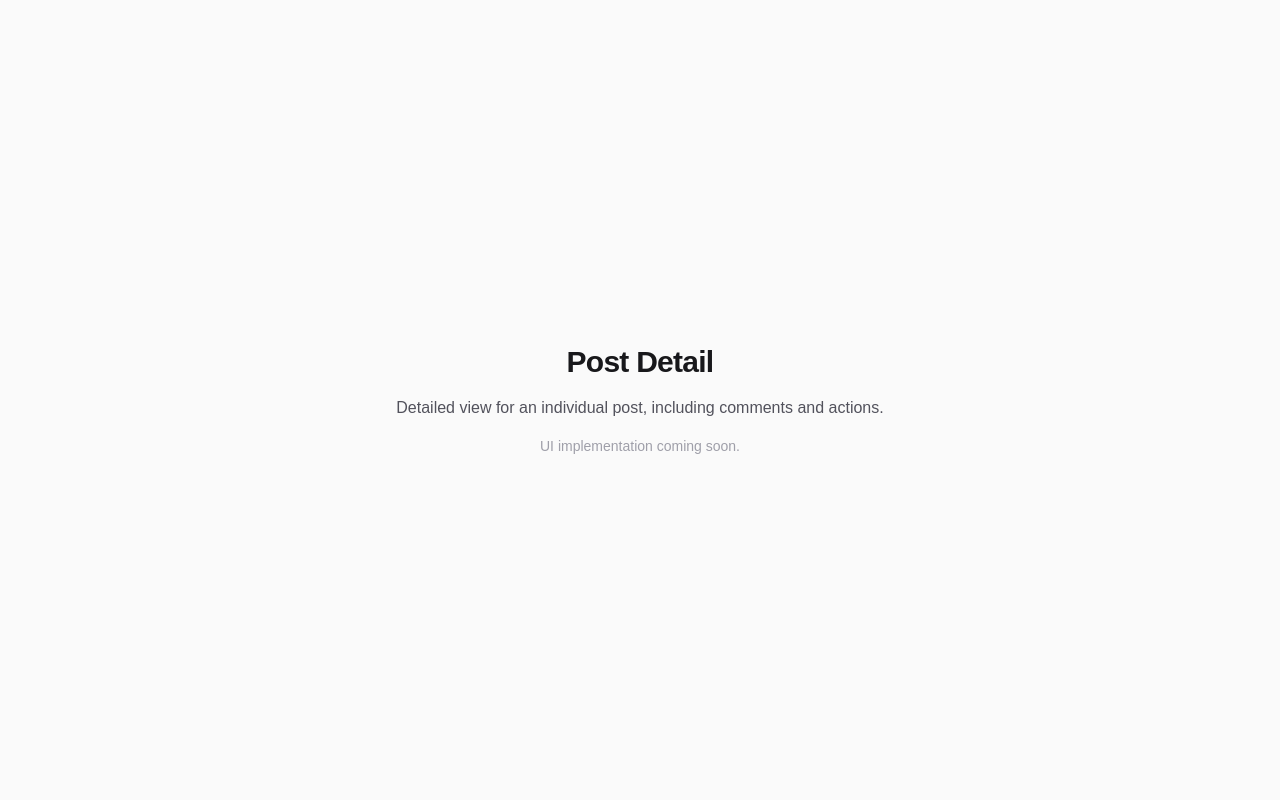
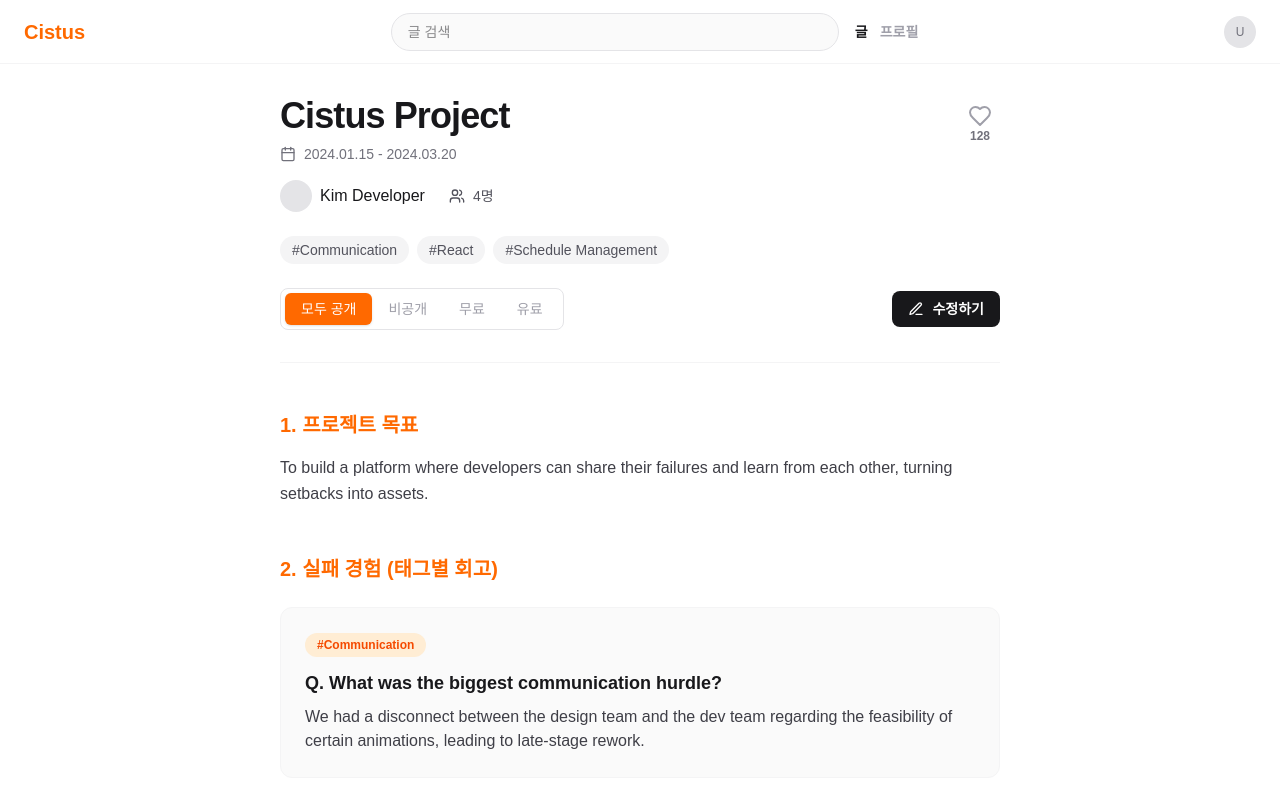
Before and after one commit to yee2know/BACKSTEP_FE, a Next.js app: page /post-detail in a window 1280 px wide. Shown: the top 800 px of the page. Built offline with nearby package versions, Linux system fonts and the light colour scheme.

Commit message:
feat: 상세페이지 만들기

```diff
--- a/app/post-detail/page.tsx
+++ b/app/post-detail/page.tsx
@@ -1,10 +1,249 @@
-import { PageScaffold } from "../_components/PageScaffold";
+"use client";
+
+import { useState } from "react";
+import { Navbar } from "../_components/Navbar";
 
 export default function PostDetailPage() {
+  // Mock Data
+  const post = {
+    title: "Cistus Project",
+    duration: "2024.01.15 - 2024.03.20",
+    likes: 128,
+    author: "Kim Developer",
+    teamSize: 4,
+    tags: ["Communication", "React", "Schedule Management"],
+    visibility: "public", // public, private, free, paid
+    goal: "To build a platform where developers can share their failures and learn from each other, turning setbacks into assets.",
+    failures: [
+      {
+        tag: "Communication",
+        question: "What was the biggest communication hurdle?",
+        answer:
+          "We had a disconnect between the design team and the dev team regarding the feasibility of certain animations, leading to late-stage rework.",
+      },
+      {
+        tag: "React",
+        question: "What technical challenges did you face with React?",
+        answer:
+          "Managing complex global state without a proper library initially caused prop drilling hell. We had to refactor to use Zustand mid-project.",
+      },
+      {
+        tag: "Schedule Management",
+        question: "How did the schedule slip?",
+        answer:
+          "We underestimated the time required for QA and bug fixing, resulting in a 2-week delay in the final launch.",
+      },
+    ],
+    lessons:
+      "We learned that early communication between designers and developers is crucial. Also, setting up a solid state management strategy from day one saves a lot of time. Buffer time for QA is not optional.",
+  };
+
+  const visibilityOptions = [
+    { id: "public", label: "모두 공개" },
+    { id: "private", label: "비공개" },
+    { id: "free", label: "무료" },
+    { id: "paid", label: "유료" },
+  ];
+
   return (
-    <PageScaffold
-      title="Post Detail"
-      description="Detailed view for an individual post, including comments and actions."
-    />
+    <div className="min-h-screen bg-white text-zinc-900">
+      <Navbar />
+
+      <main className="mx-auto max-w-3xl px-6 pt-24 pb-20">
+        {/* Header Section */}
+        <header className="mb-12 border-b border-zinc-100 pb-8">
+          {/* Row 1: Title, Duration, Like */}
+          <div className="mb-4 flex items-start justify-between">
+            <div>
+              <h1 className="text-3xl font-extrabold tracking-tight text-zinc-900 sm:text-4xl">
+                {post.title}
+              </h1>
+              <div className="mt-2 flex items-center gap-2 text-sm text-zinc-500">
+                <CalendarIcon className="h-4 w-4" />
+                <span>{post.duration}</span>
+              </div>
+            </div>
+            <div className="flex flex-col items-center gap-1">
+              <button className="group flex flex-col items-center justify-center rounded-full p-2 transition-colors hover:bg-orange-50">
+                <HeartIcon className="h-6 w-6 text-zinc-400 transition-colors group-hover:text-orange-500" />
+                <span className="text-xs font-bold text-zinc-500 group-hover:text-orange-500">
+                  {post.likes}
+                </span>
+              </button>
+            </div>
+          </div>
+
+          {/* Row 2: Author, Team Size */}
+          <div className="mb-6 flex items-center gap-6">
+            <div className="flex items-center gap-2">
+              <div className="h-8 w-8 rounded-full bg-zinc-200" />{" "}
+              {/* Placeholder Avatar */}
+              <span className="font-medium text-zinc-900">{post.author}</span>
+            </div>
+            <div className="flex items-center gap-2 text-zinc-600">
+              <UsersIcon className="h-4 w-4" />
+              <span className="text-sm">{post.teamSize}명</span>
+            </div>
+          </div>
+
+          {/* Row 3: Tags */}
+          <div className="mb-6">
+            <div className="flex flex-wrap gap-2">
+              {post.tags.map((tag) => (
+                <span
+                  key={tag}
+                  className="rounded-full bg-zinc-100 px-3 py-1 text-sm font-medium text-zinc-600"
+                >
+                  #{tag}
+                </span>
+              ))}
+            </div>
+          </div>
+
+          {/* Row 4: Visibility & Modify */}
+          <div className="flex items-center justify-between">
+            {/* Visibility Toggle (Display Only) */}
+            <div className="flex overflow-hidden rounded-lg border border-zinc-200 p-1">
+              {visibilityOptions.map((option) => (
+                <div
+                  key={option.id}
+                  className={`px-4 py-1.5 text-sm font-medium rounded-md transition-colors ${
+                    post.visibility === option.id
+                      ? "bg-orange-500 text-white shadow-sm"
+                      : "text-zinc-400 bg-transparent"
+                  }`}
+                >
+                  {option.label}
+                </div>
+              ))}
+            </div>
+
+            {/* Modify Button */}
+            <button className="flex items-center gap-2 rounded-lg bg-zinc-900 px-4 py-2 text-sm font-bold text-white transition-colors hover:bg-zinc-700">
+              <EditIcon className="h-4 w-4" />
+              수정하기
+            </button>
+          </div>
+        </header>
+
+        {/* Content Section */}
+        <div className="space-y-12">
+          {/* Topic 1: Goal */}
+          <section>
+            <h2 className="mb-4 text-xl font-bold text-orange-500">
+              1. 프로젝트 목표
+            </h2>
+            <p className="leading-relaxed text-zinc-700">{post.goal}</p>
+          </section>
+
+          {/* Topic 2: Failures (Dynamic based on tags) */}
+          <section>
+            <h2 className="mb-6 text-xl font-bold text-orange-500">
+              2. 실패 경험 (태그별 회고)
+            </h2>
+            <div className="space-y-8">
+              {post.failures.map((failure, index) => (
+                <div
+                  key={index}
+                  className="rounded-xl border border-zinc-100 bg-zinc-50 p-6"
+                >
+                  <div className="mb-3 inline-block rounded-full bg-orange-100 px-3 py-1 text-xs font-bold text-orange-600">
+                    #{failure.tag}
+                  </div>
+                  <h3 className="mb-2 text-lg font-bold text-zinc-900">
+                    Q. {failure.question}
+                  </h3>
+                  <p className="text-zinc-700">{failure.answer}</p>
+                </div>
+              ))}
+            </div>
+          </section>
+
+          {/* Topic 3: Lessons */}
+          <section>
+            <h2 className="mb-4 text-xl font-bold text-orange-500">
+              3. 배운 점
+            </h2>
+            <p className="leading-relaxed text-zinc-700">{post.lessons}</p>
+          </section>
+        </div>
+      </main>
+    </div>
   );
 }
+
+// Simple Icons
+function CalendarIcon({ className }: { className?: string }) {
+  return (
+    <svg
+      xmlns="http://www.w3.org/2000/svg"
+      viewBox="0 0 24 24"
+      fill="none"
+      stroke="currentColor"
+      strokeWidth="2"
+      strokeLinecap="round"
+      strokeLinejoin="round"
+      className={className}
+    >
+      <rect width="18" height="18" x="3" y="4" rx="2" ry="2" />
+      <line x1="16" x2="16" y1="2" y2="6" />
+      <line x1="8" x2="8" y1="2" y2="6" />
+      <line x1="3" x2="21" y1="10" y2="10" />
+    </svg>
+  );
+}
+
+function UsersIcon({ className }: { className?: string }) {
+  return (
+    <svg
+      xmlns="http://www.w3.org/2000/svg"
+      viewBox="0 0 24 24"
+      fill="none"
+      stroke="currentColor"
+      strokeWidth="2"
+      strokeLinecap="round"
+      strokeLinejoin="round"
+      className={className}
+    >
+      <path d="M16 21v-2a4 4 0 0 0-4-4H6a4 4 0 0 0-4 4v2" />
+      <circle cx="9" cy="7" r="4" />
+      <path d="M22 21v-2a4 4 0 0 0-3-3.87" />
+      <path d="M16 3.13a4 4 0 0 1 0 7.75" />
+    </svg>
+  );
+}
+
+function HeartIcon({ className }: { className?: string }) {
+  return (
+    <svg
+      xmlns="http://www.w3.org/2000/svg"
+      viewBox="0 0 24 24"
+      fill="none"
+      stroke="currentColor"
+      strokeWidth="2"
+      strokeLinecap="round"
+      strokeLinejoin="round"
+      className={className}
+    >
+      <path d="M19 14c1.49-1.46 3-3.21 3-5.5A5.5 5.5 0 0 0 16.5 3c-1.76 0-3 .5-4.5 2-1.5-1.5-2.74-2-4.5-2A5.5 5.5 0 0 0 2 8.5c0 2.3 1.5 4.05 3 5.5l7 7Z" />
+    </svg>
+  );
+}
+
+function EditIcon({ className }: { className?: string }) {
+  return (
+    <svg
+      xmlns="http://www.w3.org/2000/svg"
+      viewBox="0 0 24 24"
+      fill="none"
+      stroke="currentColor"
+      strokeWidth="2"
+      strokeLinecap="round"
+      strokeLinejoin="round"
+      className={className}
+    >
+      <path d="M12 20h9" />
+      <path d="M16.5 3.5a2.12 2.12 0 0 1 3 3L7 19l-4 1 1-4Z" />
+    </svg>
+  );
+}
```
